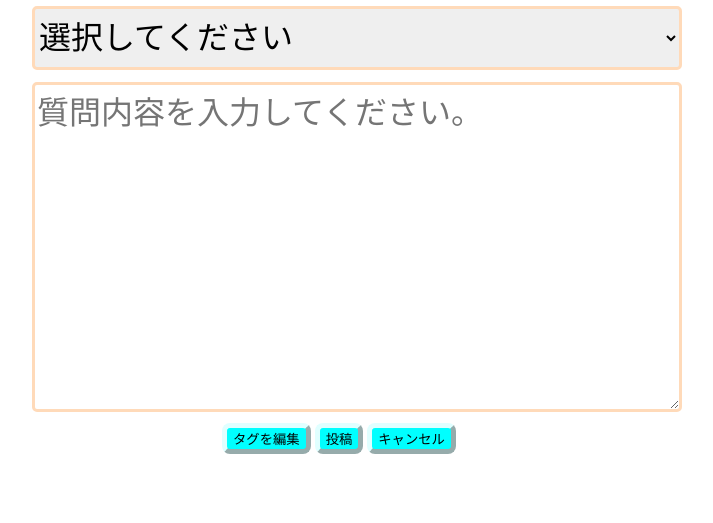
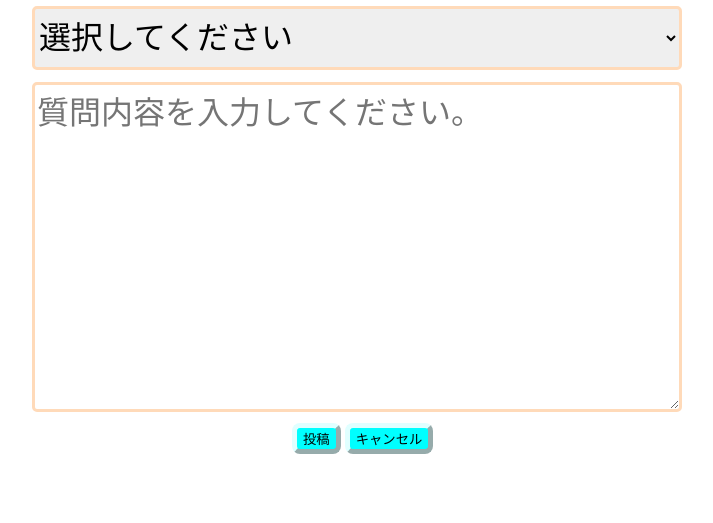
Before and after one commit to webdbhosei/QAoffice, a Django app: page /post/question in a window 1280 px wide. Shown: the part 41-564 px from the top of the page, without its empty margins (290-1003 px from the left). Run offline with Django 3.2, Linux system fonts and the light colour scheme; data that the repository does not hold is empty.

Commit message:
7/26 small changes

```diff
--- a/static/KY/KY_0141.css
+++ b/static/KY/KY_0141.css
@@ -89,7 +89,7 @@ header label{
   left:50%;
   margin: 0em -20em;
 }
-#QuestionForm #QuestionContent,#QuestionSubject,#id_subject{
+#QuestionContent,#QuestionSubject,#id_subject{
   font-size: 32px;
   margin:5px 0px;
   border-radius: 5px;
@@ -106,13 +106,7 @@ header label{
 #QuestionSubject,#id_subject{
   width:100%;
   height:2em;
-  resize:vertical;
   max-height: 2em;
-}
-#QuestionButtonWrapper{
-  position: fixed;
-  left:50%;
-  margin-left:-8em;
 }
 .button{
   background-color: #00ffff;
@@ -121,6 +115,8 @@ header label{
   border-radius: 8px;
   border-color: #e0ffff;
   cursor: pointer;
+  position: relative;
+  left: 40%;
 }
 .button:active{
   border-style: inset;
--- a/static/KY/KY_0141.js
+++ b/static/KY/KY_0141.js
@@ -98,7 +98,7 @@ $(document).ready(()=>{
     parent.remove();
     $("#TagName").focus();
   })
-  $(".home").on("click",()=>{window.location.href="/"})
+  $(".home").on("click",()=>{window.location.href="post:list_question"})
   $("#main,header").show();
   $("#prev").fadeOut(1000,()=>$("#prev").remove());
 })
--- a/templates/entry/KY-0141.html
+++ b/templates/entry/KY-0141.html
@@ -4,7 +4,7 @@
 
 {% block content %}
 
-<div style="position: absolute;top: 50%;left: 50%; margin: 1em 0 0 -5em;">
+<div style="position: absolute;top: 50%;left: 50%; margin: -5em 0 0 -5em;">
   <h2>This is index page.</h2>
   {% csrf_token %}
 <div> <a href="/post/question">Question post page</a></div>
--- a/templates/entry/KY/KY_0141.html
+++ b/templates/entry/KY/KY_0141.html
@@ -31,9 +31,9 @@
           <!-- <textarea id="QuestionContent" placeholder="質問内容を入力してください。"></textarea> -->
           {{form.content}}
         </div>
-        <div id="QuestionButtonWrapper">
+        <div id="QuestionButtonWrapper"class="wrapper">
           {% csrf_token %}
-          <input id="tagEdit"type="button"value="タグを編集"class="button">
+          <input id="tagEdit"type="hidden"value="タグを編集"class="button">
           <input id="QuestionSubmit"type="submit"value="投稿"class="button">
           <input id="QuestionCancel"type="button"value="キャンセル"class="button home">
           <input id="QuestionTags"type="hidden">
```
